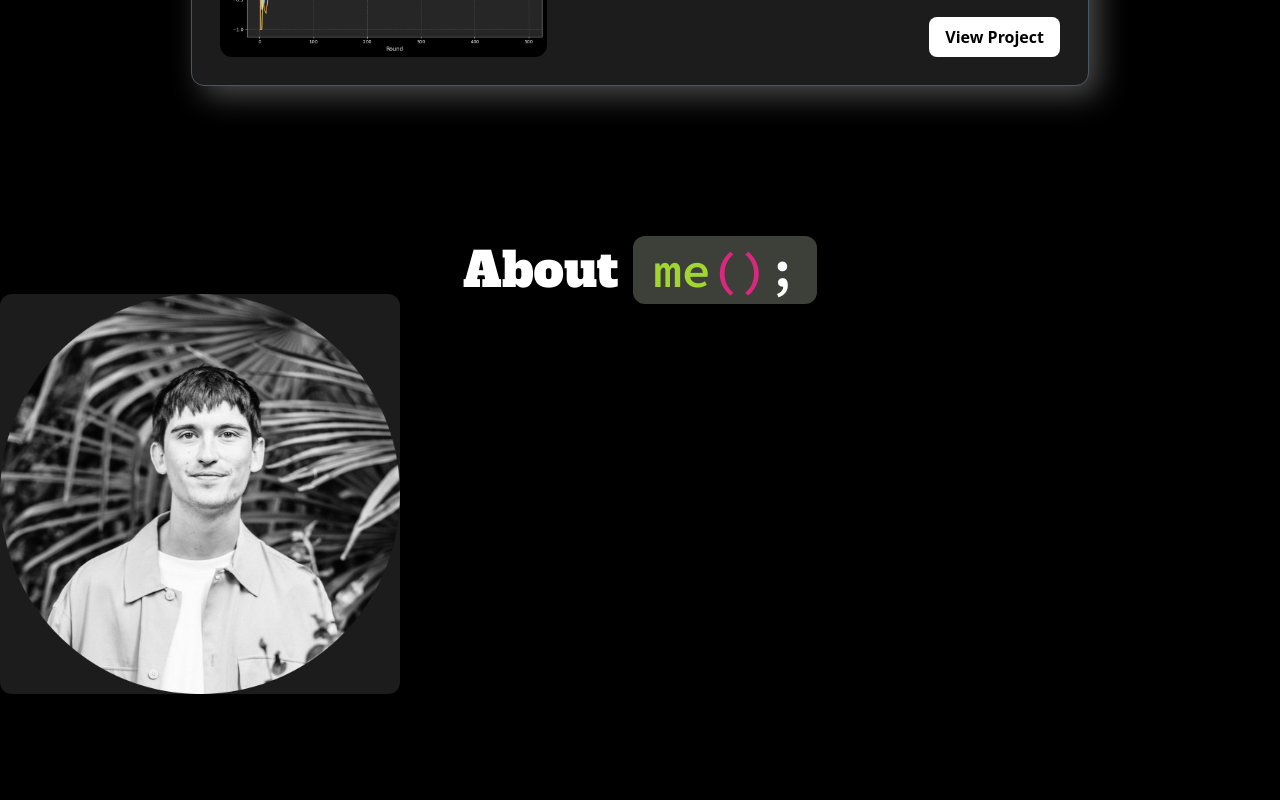
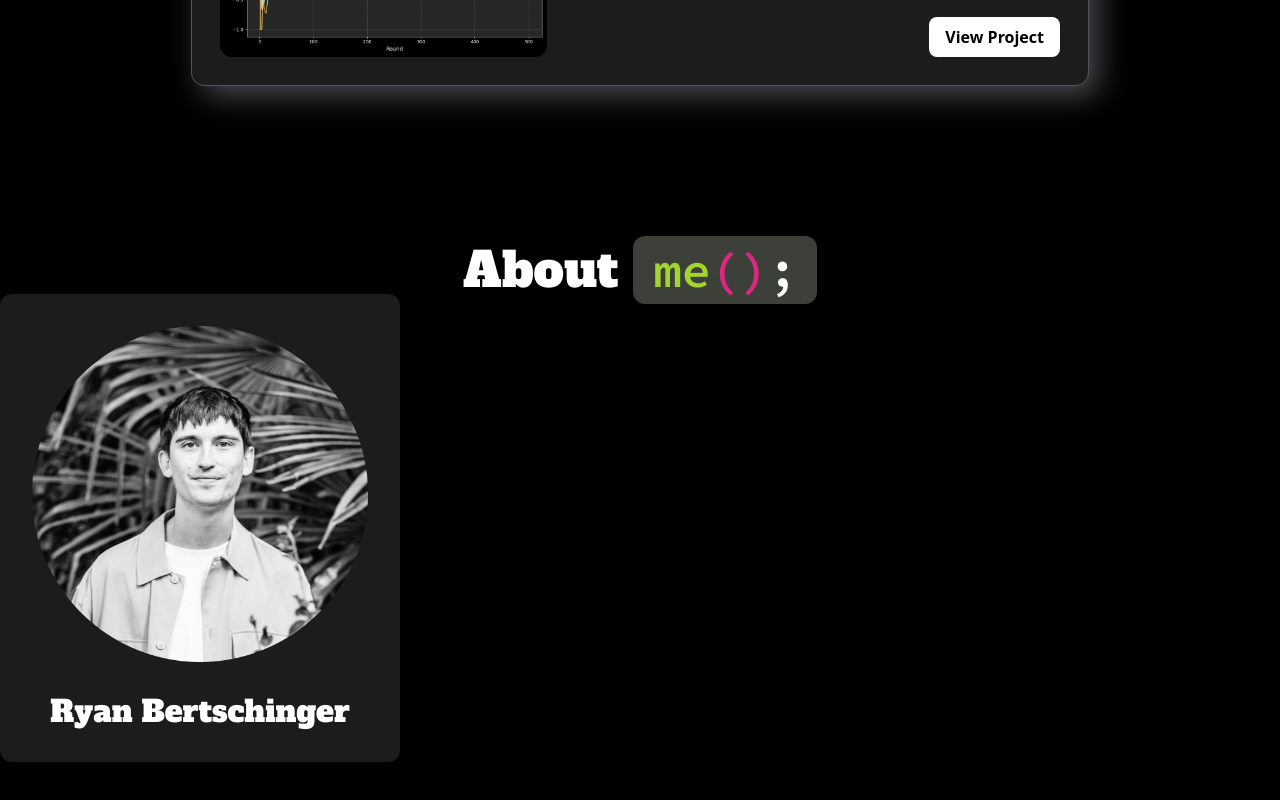
Before and after one commit to ryan-bert/my-website, a React (Create React App) app: page / in a window 1280 px wide. Shown: the part 3510-4310 px from the top of the page. Built offline with nearby package versions, Linux system fonts and the light colour scheme.

Commit message:
Improved profilecard

```diff
--- a/src/components/profile-card.tsx
+++ b/src/components/profile-card.tsx
@@ -1,7 +1,10 @@
 export default function ProfileCard() {
   return (
-    <div className="flex flex-col w-[400px] rounded-xl bg-secondary">
-        <img src="me.jpg" alt="Display Photo" />
+    <div className="flex flex-col p-8 items-center w-[400px] rounded-xl bg-secondary">
+        <div className="pb-8">
+            <img src="me.jpg" alt="Display Photo" />
+        </div>
+        <h2 className="font-alpha text-3xl">Ryan Bertschinger</h2>
     </div>
   );
 }
```
